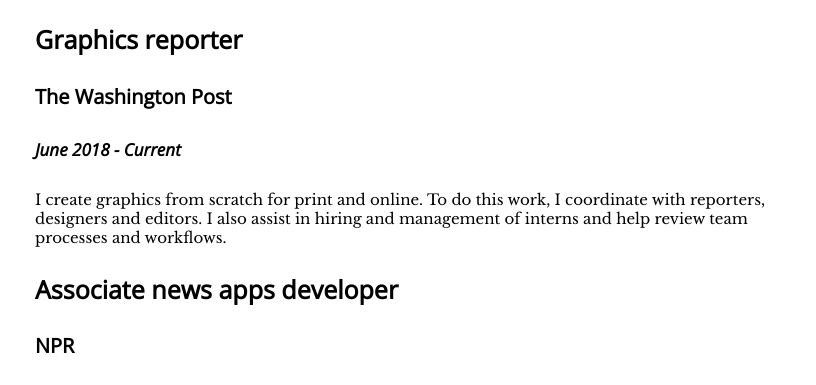
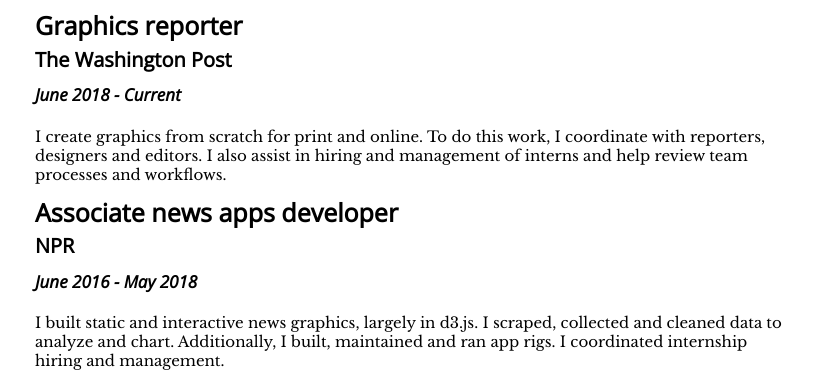
Before and after one commit to rcwhite29/jour352, a plain HTML site: page code/checkpointone/cp2resume.html in a window 1280 px wide. Shown: the part 506-891 px from the top of the page, without its empty margins (230-1046 px from the left). Drawn offline with nearby package versions, Linux system fonts and the light colour scheme.

Commit message:
size and space

```diff
--- a/code/checkpointone/cp2resume.html
+++ b/code/checkpointone/cp2resume.html
@@ -41,19 +41,24 @@
         <h3 id="job1">Graphics reporter</h3>
         <h4 id="company1">The Washington Post</h4>
         <h5 id="date1">June 2018 - Current</h5>
+    </div>
+    <div>
         <p id="description1">I create graphics from scratch for print and online. To do this work, I coordinate with reporters, designers and editors. I also assist in hiring and management of interns and help review team processes and workflows.</p>
     </div>
-    <div class="ap">
-        <!-- Second job -->
+    <div class="npr">
         <h3 id="job2">Associate news apps developer</h3>
         <h4 id="company2">NPR</h4>
         <h5 id="date2">June 2016 - May 2018</h5>
+    </div>
+    <div>
         <p id="description2">I built static and interactive news graphics, largely in d3.js. I scraped, collected and cleaned data to analyze and chart. Additionally, I built, maintained and ran app rigs. I coordinated internship hiring and management.</p>
     </div>
     <div class="newyorktimes">
         <h3 id="job3">Digital editor (Fellowship)</h3>
         <h4 id="company3">New York Times Student Journalism Institute</h4>
         <h5 id="date3">May 2018</h5>
+    </div>
+    <div>
         <p id="description3">I structured web content, creating custom-built web pages on Wordpress. Additionally, I collected and analyzed census data and produced data visualizations for featured content in print and online.</p>
     </div>
     <div class="education">
--- a/code/checkpointone/cp2styles.css
+++ b/code/checkpointone/cp2styles.css
@@ -97,3 +97,7 @@
     font-size: 15px;
     font-family: 'Libre Baskerville', serif;
 }
+
+div.wapo, .npr, .newyorktimes {
+    line-height: 7px;
+}
```
